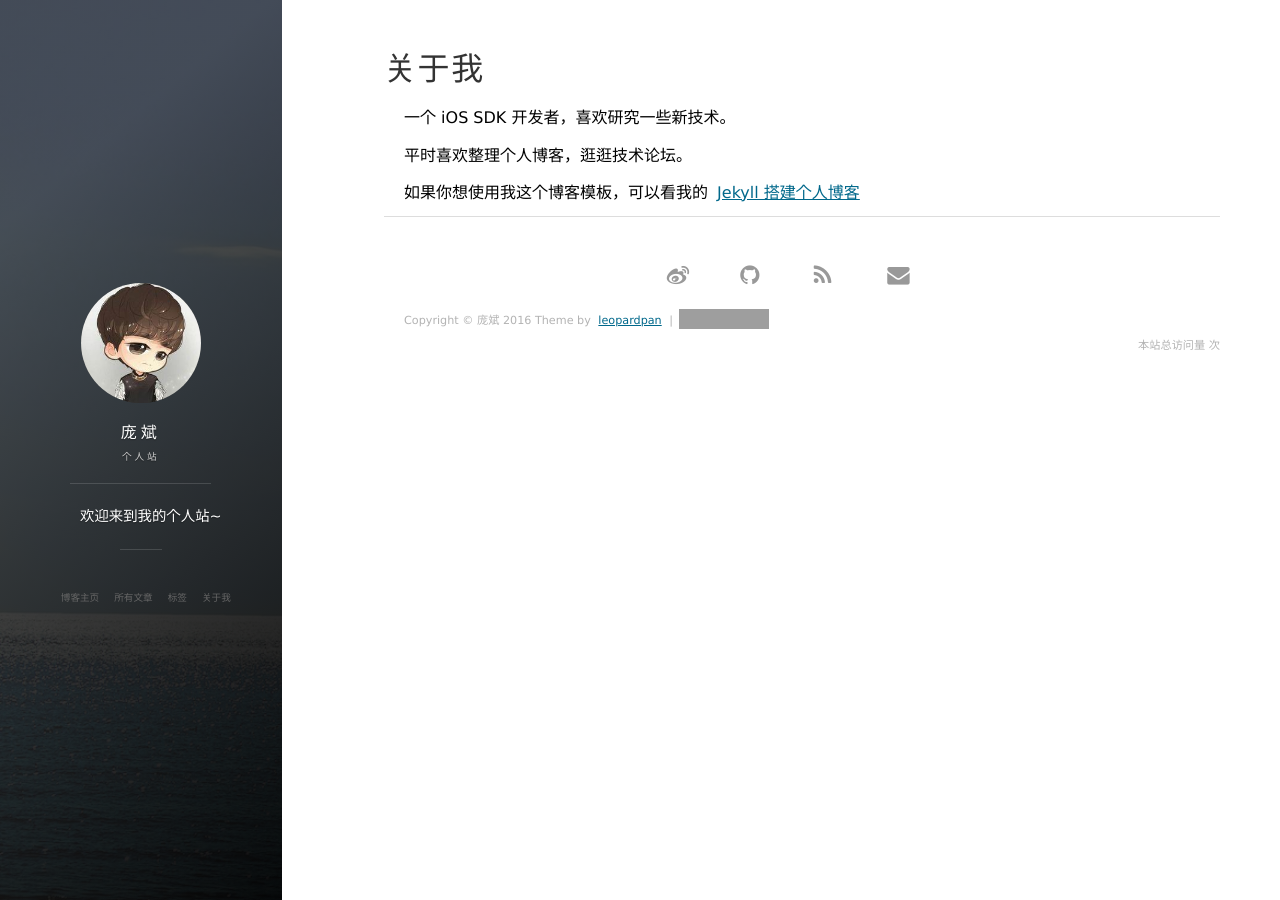
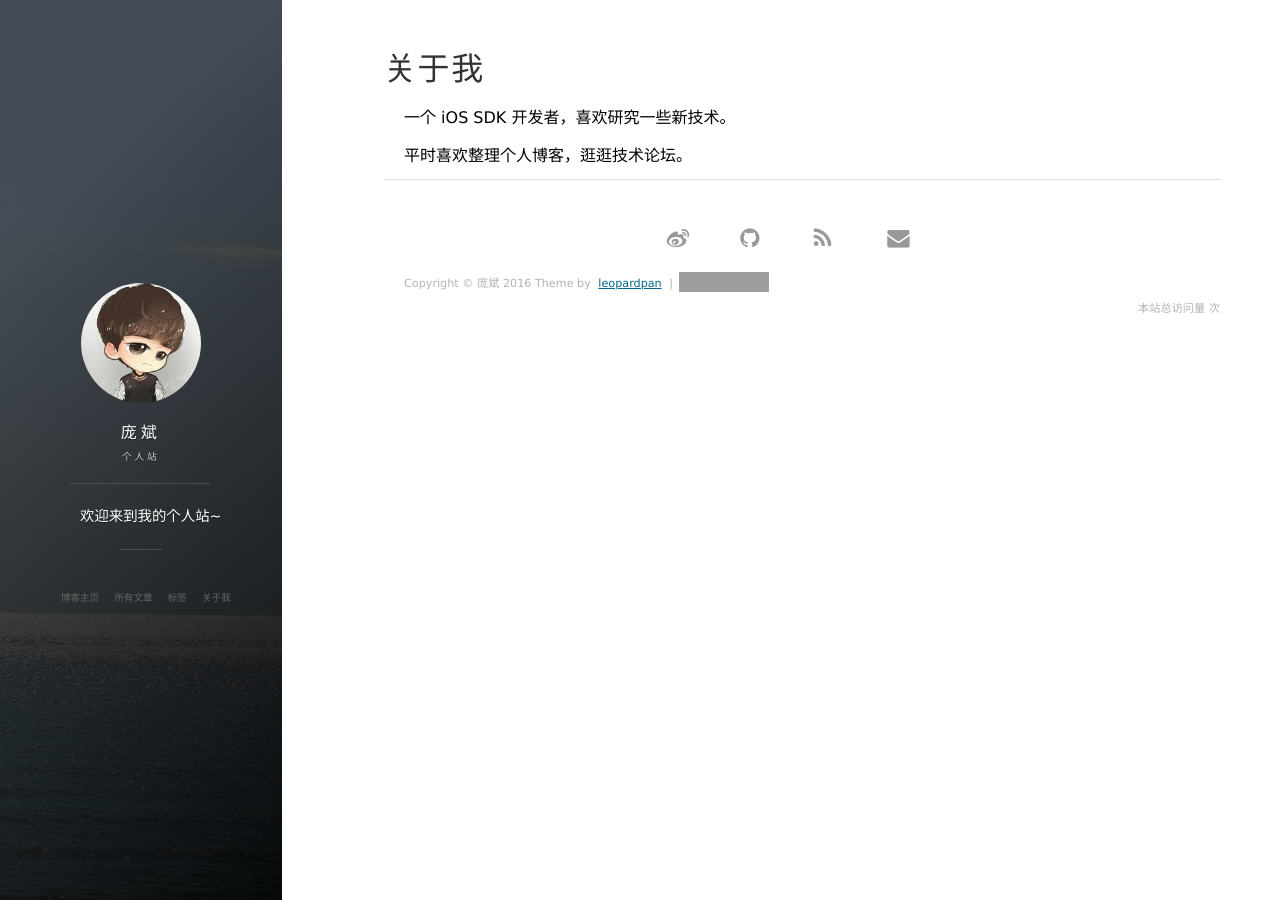
Before and after one commit to GOKUPANG/GOKUPANG.github.io, a Jekyll site: the page built from about.md, in a window 1280 px wide. Built offline with Jekyll 4.4.1, drawn with Linux system fonts in a browser that asks for light colours; nearby versions of some CDN libraries; comment, search, counter and statistics services are not loaded; grey boxes are pictures that could not be loaded.

Commit message:
删除链接

```diff
--- a/about.md
+++ b/about.md
@@ -7,8 +7,4 @@ title: 关于我
 <p>
 平时喜欢整理个人博客，逛逛技术论坛。
 <p>
-
-如果你想使用我这个博客模板，可以看我的
-<a href="/2016/10/jekyll_tutorials1/"> Jekyll 搭建个人博客 </a>
-
 <p>
```
